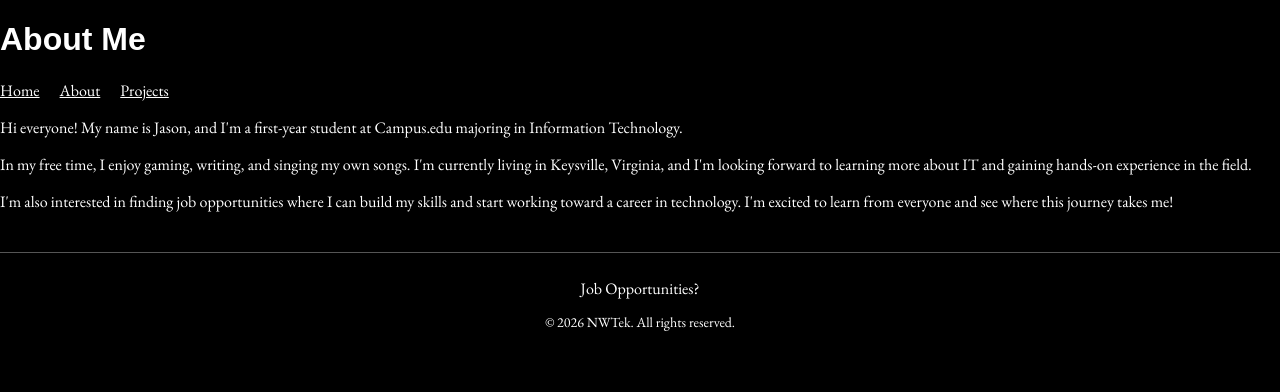
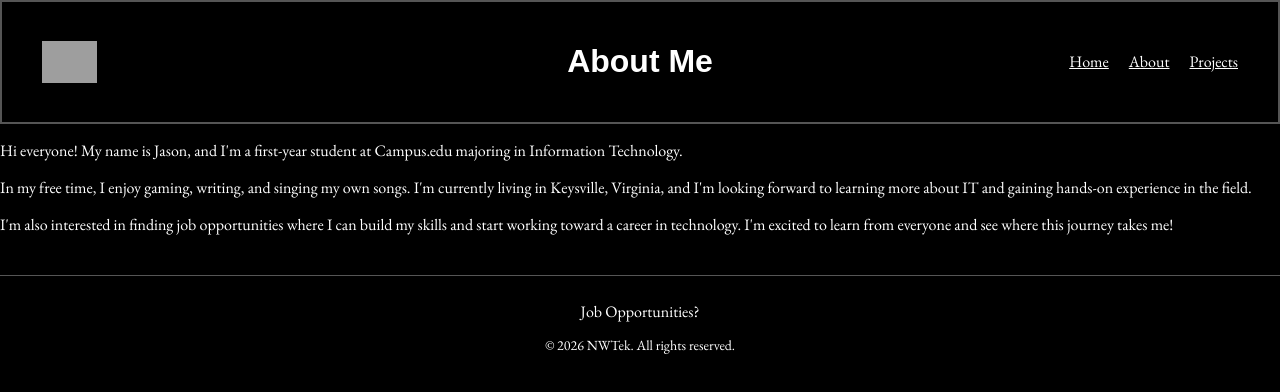
Before and after one commit to nWTeK-IT/Homework-2-Styling-Your-Page, a plain HTML site: page about.html in a window 1280 px wide. Drawn offline with nearby package versions, Linux system fonts and the light colour scheme; grey boxes are pictures that could not be loaded; a web font is replaced by a local one.

Commit message:
Refactor header structure in about, index, and projects pages for improved layout and consistency

```diff
--- a/about.html
+++ b/about.html
@@ -8,14 +8,22 @@
 </head>
 
 <body>
-    <main>
-    <h1 class="Typewrite">About Me</h1>
+
+       <header class="site-header">
+            <a href="index.html" class="logo-home" aria-label="Codenote home">
+                <img src="images/Codenote.png" alt="CODENOTE">
+            </a>
+        <div class="brand-text">
+          <h1 class="Typewrite">About Me</h1>
+        </div>
     <nav>
       <a class="Typewrite" href="index.html">Home</a>
       <a class="Typewrite" href="about.html">About</a>
       <a class="Typewrite" href="projects.html">Projects</a>
     </nav>
-    </main>
+    </header>
+
+    <main>
 
     <section>
 <p class="Typewrite">Hi everyone! My name is Jason, and I'm a first-year student at Campus.edu majoring in Information Technology.</p>
@@ -26,9 +34,12 @@
 
     </section>
 
+    </main>
+
 <footer>
     <a class="Typewrite" href="https://www.linkedin.com/in/jason-marsden-1817a7401/">Job Opportunities?</a>
     <p class="Typewrite">&copy; 2026 NWTek. All rights reserved.</p>
 </footer>
+
 </body>
 </html>
```
Also changed, not shown: index.html (+1 -0 lines), projects.html (+14 -3 lines).
